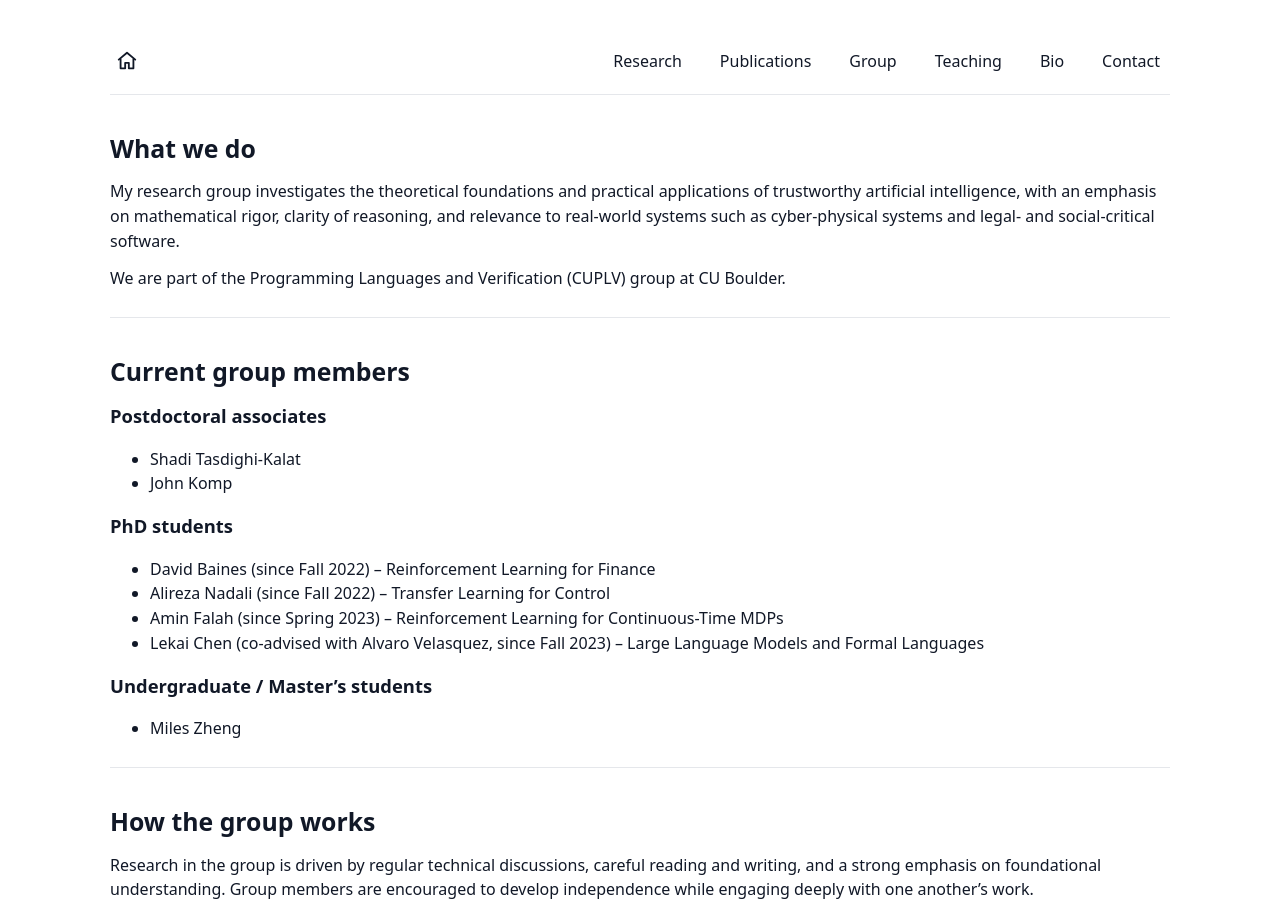
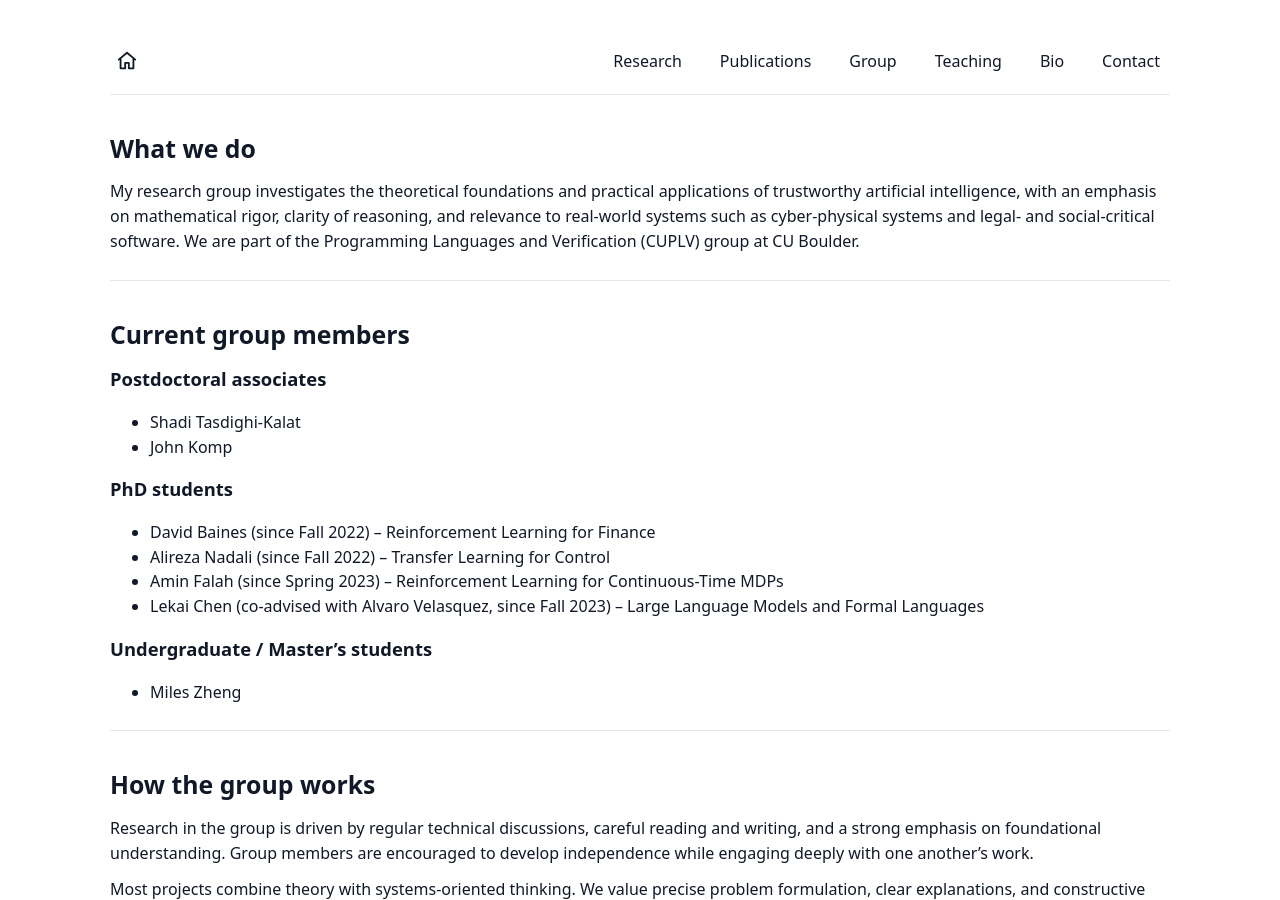
Before and after one commit to astrivedi/www, a Jekyll site: the page built from group.md, in a window 1280 px wide and 900 px high. Built offline with Jekyll 4.4.1, drawn with Linux system fonts in a browser that asks for light colours.

Commit message:
Refactor group description for clarity
Removed redundant information about the CUPLV group and integrated it into the main description.

```diff
--- a/group.md
+++ b/group.md
@@ -7,11 +7,7 @@
 
 ## What we do
 <p>
-My research group investigates the theoretical foundations and practical applications of trustworthy artificial intelligence, with an emphasis on mathematical rigor, clarity of reasoning, and relevance to real-world systems such as cyber-physical systems and legal- and social-critical software.
-</p>
-
-<p>
-We are part of the Programming Languages and Verification (CUPLV) group at CU Boulder.
+My research group investigates the theoretical foundations and practical applications of trustworthy artificial intelligence, with an emphasis on mathematical rigor, clarity of reasoning, and relevance to real-world systems such as cyber-physical systems and legal- and social-critical software. We are part of the <a href="https://plv.colorado.edu">Programming Languages and Verification (CUPLV)</a> group at CU Boulder.
 </p>
 
 <div class="sectionline"></div>
```
